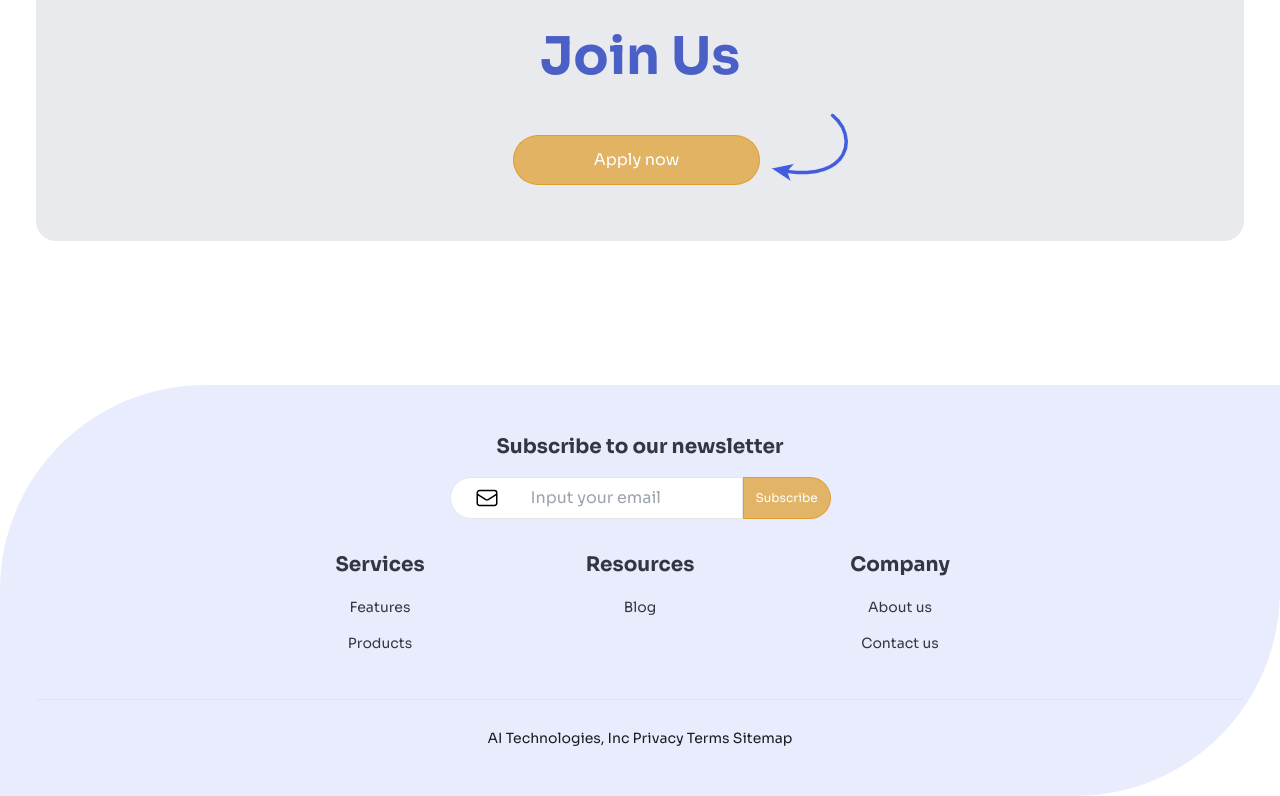
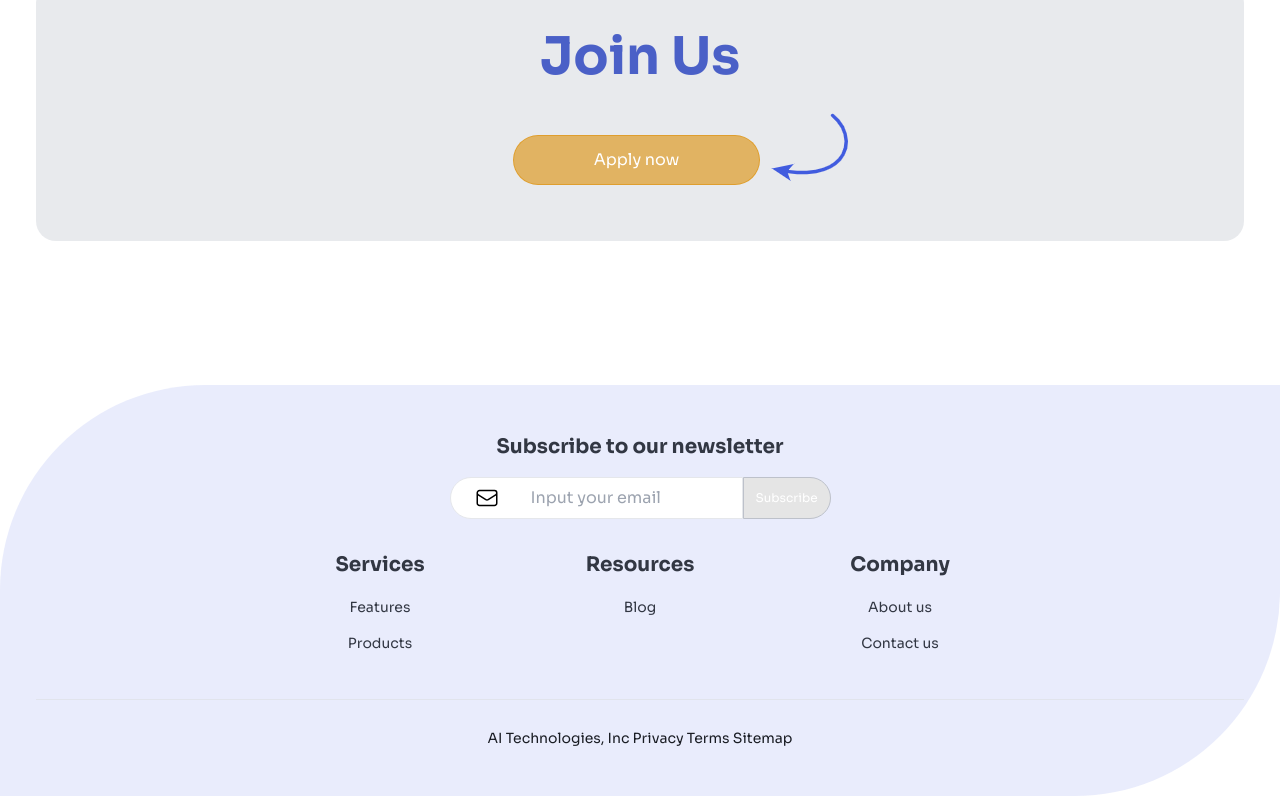
Before and after one commit to juned-dev/ai-tech, a React (Vite) app: page /careers in a window 1280 px wide. Shown: the part 3468-4264 px from the top of the page. Built offline with nearby package versions, Linux system fonts and the light colour scheme.

Commit message:
changes in structure

```diff
--- a/src/components/Footer.jsx
+++ b/src/components/Footer.jsx
@@ -1,4 +1,5 @@
-import React, { useState } from "react";
+import { DocumentSnapshot } from "firebase/firestore";
+import React, { useEffect, useState } from "react";
 import useFirebase from "../hooks/use-firebase";
 import SpinnerLoader from "./SpinnerLoader";
 
@@ -6,11 +7,32 @@ export default function Footer() {
   const [email, setEmail] = useState("");
   const { postEmail } = useFirebase();
   const [loader, setLoader] = useState(false);
+  const [disabled, setDisabled] = useState(true);
+
+  useEffect(() => {
+    email && setDisabled(false);
+  }, [email]);
+
   return (
     <footer className="bg-secondary-200 md:rounded-tl-[205px] md:rounded-br-[205px] py-12">
       <div className="container">
         <p className="font-bold text-neutral-700 text-xl text-center mb-4">Subscribe to our newsletter</p>
-        <div className="flex justify-center mb-8 max-w-[330px] mx-auto relative">
+        <form
+          onSubmit={(e) => {
+            e.preventDefault();
+            setLoader(true);
+            postEmail(email)
+              .then((data) => {})
+              .catch((error) => {
+                console.error("Error:", error);
+              })
+              .finally(() => {
+                setLoader(false);
+                setEmail("");
+              });
+          }}
+          className="flex justify-center mb-8 max-w-[330px] mx-auto relative"
+        >
           <div className="absolute left-0 top-1/2 -translate-y-1/2">
             <svg
               xmlns="http://www.w3.org/2000/svg"
@@ -37,24 +59,17 @@ export default function Footer() {
             onChange={(e) => setEmail(e.target.value)}
           />
           <button
-            className="text-xs cursor-pointer bg-warning-500 text-white rounded-tr-[22px] rounded-br-[22px] px-3 py-2 border border-warning-500 hover:bg-white hover:text-warning-500
-                hover:border hover:border-warning-500 transition-all text-center h-[42px] w-[88px] flex-shrink-0"
-            onClick={() => {
-              setLoader(true);
-              postEmail(email)
-                .then((data) => {})
-                .catch((error) => {
-                  console.error("Error:", error);
-                })
-                .finally(() => {
-                  setLoader(false);
-                  setEmail("");
-                });
-            }}
+            type="submit"
+            className={`text-xs text-white rounded-tr-[22px] rounded-br-[22px] px-3 py-2 border transition-all text-center h-[42px] w-[88px] flex-shrink-0 ${
+              !disabled
+                ? " bg-warning-500 border-warning-500 cursor-pointer hover:bg-white hover:text-warning-500 hover:border hover:border-warning-500 "
+                : "bg-neutral-200 border-neutral-400"
+            }`}
+            disabled={disabled}
           >
             {loader ? <SpinnerLoader /> : "Subscribe"}
           </button>
-        </div>
+        </form>
 
         <div className="grid sm:grid-cols-3 sm:text-center gap-3 max-w-3xl mx-auto mb-11">
           <div className="md:text-center">
--- a/src/components/GetInTouch.jsx
+++ b/src/components/GetInTouch.jsx
@@ -34,7 +34,8 @@ export default function GetInTouch() {
         postContactDetails(name, email, msg).then((data) => {
           setTimeout(() => {
             setLoader(false);
-            props.setSubmitting(true);
+            props.setSubmitting(false);
+            props.resetForm();
           }, [300]);
         });
       }}
@@ -106,9 +107,9 @@ export default function GetInTouch() {
                     type="submit"
                     onClick={() => {
                       handleSubmit();
-                      // resetForm();
                     }}
-                    className="bg-warning-500 text-white text-lg px-10 py-3 rounded w-full border border-warning-500 hover:bg-white hover:text-warning-500 transition-all flex  items-center justify-center"
+                    disabled={isSubmitting}
+                    className={`bg-warning-500 text-white text-lg px-10 py-3 rounded w-full border border-warning-500 hover:bg-white hover:text-warning-500 transition-all flex  items-center justify-center `}
                   >
                     {loader ? <SpinnerLoader /> : "Send my message"}
                   </button>
```
